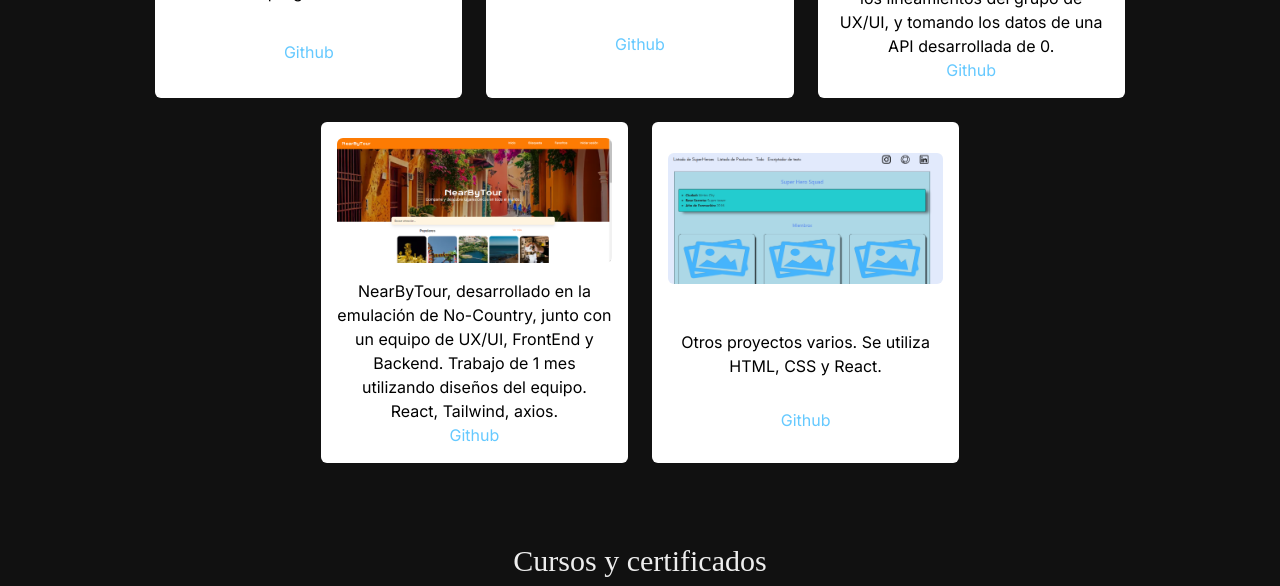
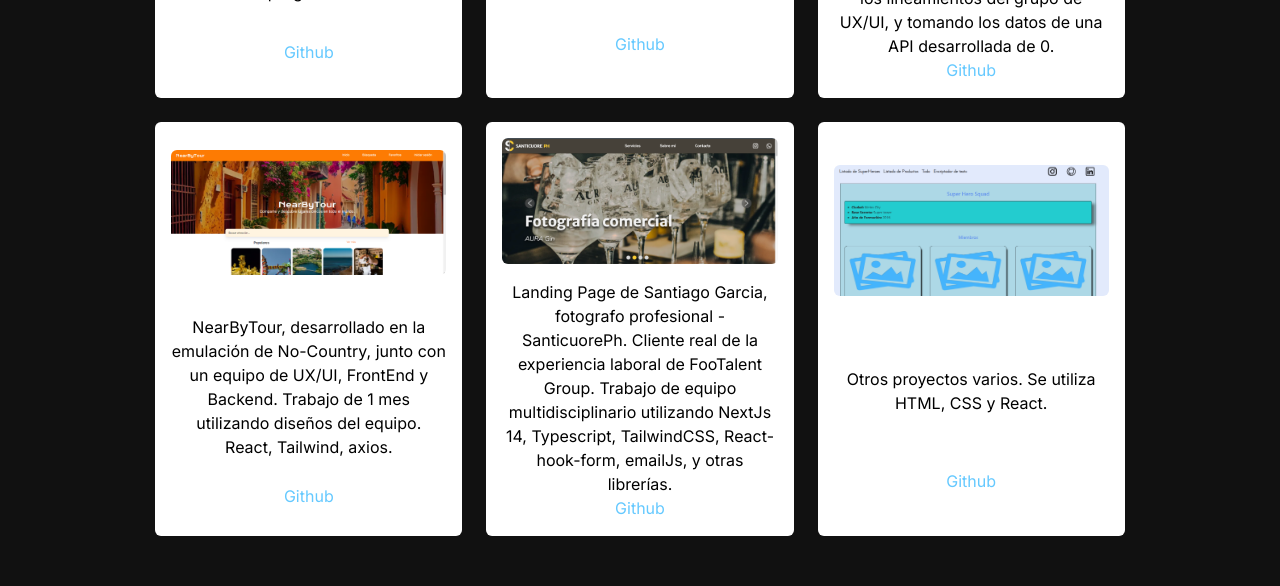
Before and after one commit to rafaric/portfolio, a React (Vite) app: page / in a window 1280 px wide. Shown: the part 1780-2366 px from the top of the page. Built offline with nearby package versions, Linux system fonts and the light colour scheme.

Commit message:
agregado footalent

```diff
--- a/src/App.jsx
+++ b/src/App.jsx
@@ -52,9 +52,6 @@ function App() {
           </li>
           <li className="hover:text-primario cursor-pointer">
             <a href="#proyectos">Proyectos</a>
-          </li>
-          <li className="hover:text-primario cursor-pointer">
-            <a href="#demos">Demos</a>
           </li>
           <li className="hover:text-primario cursor-pointer">
             <a href="#certificados">Certificados</a>
@@ -171,7 +168,11 @@ function App() {
               demoClick(e, "https://shimmering-babka-a16d0f.netlify.app/")
             }
           >
-            <img className="rounded-md" src="/img/bank.png" alt="" />
+            <img
+              className="rounded-md cursor-zoom-in"
+              src="/img/bank.png"
+              alt=""
+            />
             <p className="text-[black] pt-4 flex items-center">
               Proyecto diseñado para el curso de Alura-One. Se utilizó HTML y
               CSS y Javascript
@@ -213,7 +214,11 @@ function App() {
             className="md:max-w-[30%] p-4 bg-blanco hover:bg-primario transition rounded-md hover:scale-105 flex flex-col justify-around group hover:cursor-pointer"
             onClick={(e) => demoClick(e, "https://socialarmy.vercel.app/")}
           >
-            <img className="rounded-md" src="/img/SocialArmy.png" alt="" />
+            <img
+              className="rounded-md cursor-zoom-in"
+              src="/img/SocialArmy.png"
+              alt=""
+            />
             <p className="text-[black] pt-4">
               Proyecto particular, simulando red Social orientada a fanaticos de
               BTS. Fue realizado con HTML, React, Tailwind y NextJS.
@@ -235,7 +240,11 @@ function App() {
               demoClick(e, "https://rafaric.github.io/funkoshop/")
             }
           >
-            <img className="rounded-md" src="/img/funco.png" alt="" />
+            <img
+              className="rounded-md cursor-zoom-in"
+              src="/img/funco.png"
+              alt=""
+            />
             <p className="text-[black] pt-4">
               Proyecto del curso Codo a Codo - Full Stack. Se utiliza HTML, CSS,
               NodeJs, ExpressJs y MySql En progreso...
@@ -257,7 +266,11 @@ function App() {
               demoClick(e, "https://renthouse-git-main-rafaric.vercel.app/")
             }
           >
-            <img className="rounded-md" src="/img/bnb.png" alt="" />
+            <img
+              className="rounded-md cursor-zoom-in"
+              src="/img/bnb.png"
+              alt=""
+            />
             <p className="text-[black] pt-4">
               Clon de Airbnb. Se utiliza HTML, Tailwind, React, NodeJS, MongoDb,
               Prisma.
@@ -277,7 +290,11 @@ function App() {
             className="md:max-w-[30%] p-4 bg-blanco hover:bg-primario transition rounded-md hover:scale-105 flex flex-col justify-around group hover:cursor-pointer"
             onClick={(e) => demoClick(e, "https://thinderpet.vercel.app/")}
           >
-            <img className="rounded-md" src="/img/thinderpet.gif" alt="" />
+            <img
+              className="rounded-md cursor-zoom-in"
+              src="/img/thinderpet.gif"
+              alt=""
+            />
             <p className="text-[black] pt-4">
               ThinderPet, desarrollado en la emulación de No-Country, junto con
               un equipo de desarrollo. Se siguió los lineamientos del grupo de
@@ -298,7 +315,11 @@ function App() {
             className="md:max-w-[30%] p-4 bg-blanco hover:bg-primario transition rounded-md hover:scale-105 flex flex-col justify-around group hover:cursor-pointer"
             onClick={(e) => demoClick(e, "https://nearbytour.vercel.app/home")}
           >
-            <img className="rounded-md" src="/img/nearbytour.png" alt="" />
+            <img
+              className="rounded-md cursor-zoom-in"
+              src="/img/nearbytour.png"
+              alt=""
+            />
             <p className="text-[black] pt-4">
               NearByTour, desarrollado en la emulación de No-Country, junto con
               un equipo de UX/UI, FrontEnd y Backend. Trabajo de 1 mes
@@ -317,11 +338,42 @@ function App() {
           </div>
           <div
             className="md:max-w-[30%] p-4 bg-blanco hover:bg-primario transition rounded-md hover:scale-105 flex flex-col justify-around group hover:cursor-pointer"
+            onClick={(e) => demoClick(e, "https:/santicuoreph.com")}
+          >
+            <img
+              className="rounded-md cursor-zoom-in"
+              src="/img/santicuore.png"
+              alt=""
+            />
+            <p className="text-[black] pt-4">
+              Landing Page de Santiago Garcia, fotografo profesional -
+              SanticuorePh. Cliente real de la experiencia laboral de FooTalent
+              Group. Trabajo de equipo multidisciplinario utilizando NextJs 14,
+              Typescript, TailwindCSS, React-hook-form, emailJs, y otras
+              librerías.
+            </p>
+            <p className="text-primario group-hover:text-secundario">
+              <a
+                href="https://github.com/FooTalent/Landing-SantiCuoreph"
+                className="hover:text-secundario hover:opacity-60"
+                target="_blank"
+                rel="noreferrer"
+              >
+                Github
+              </a>{" "}
+            </p>
+          </div>
+          <div
+            className="md:max-w-[30%] p-4 bg-blanco hover:bg-primario transition rounded-md hover:scale-105 flex flex-col justify-around group hover:cursor-pointer"
             onClick={(e) =>
               demoClick(e, "https://rafaelstrongoliportfolio.netlify.app/")
             }
           >
-            <img className="rounded-md" src="/img/otrosproyectos.png" alt="" />
+            <img
+              className="rounded-md cursor-zoom-in"
+              src="/img/otrosproyectos.png"
+              alt=""
+            />
             <p className="text-[black] pt-4">
               Otros proyectos varios. Se utiliza HTML, CSS y React.
             </p>
@@ -411,6 +463,16 @@ function App() {
             </ul>
           </div>
           <div className="md:max-w-[30%] p-4 bg-blanco hover:bg-primario transition rounded-md hover:scale-105 flex flex-col justify-around">
+            <img className="h-52" src="/img/footalent.png" alt="" />
+            <ul className="text-[black] text-start list-disc pl-5">
+              <li>Practica FooTalent Group</li>
+              <li>
+                Proyecto real de 60 días de duración con equipo
+                multidisciplinario
+              </li>
+            </ul>
+          </div>
+          <div className="md:max-w-[30%] p-4 bg-blanco hover:bg-primario transition rounded-md hover:scale-105 flex flex-col justify-around">
             <img className="h-52" src="/img/INGLES.png" alt="" />
             <ul className="text-[black] text-start list-disc pl-5">
               <li>Certificado Ingles C2</li>
```
Also changed, not shown: public/img/footalent.png (added), public/img/santicuore.png (added).
